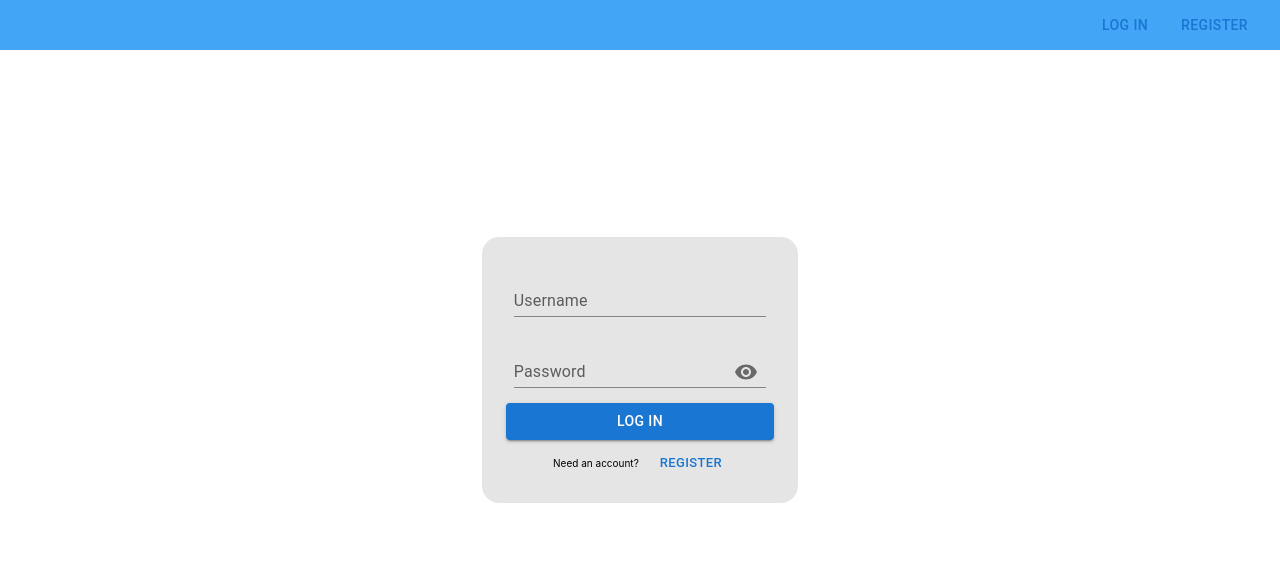
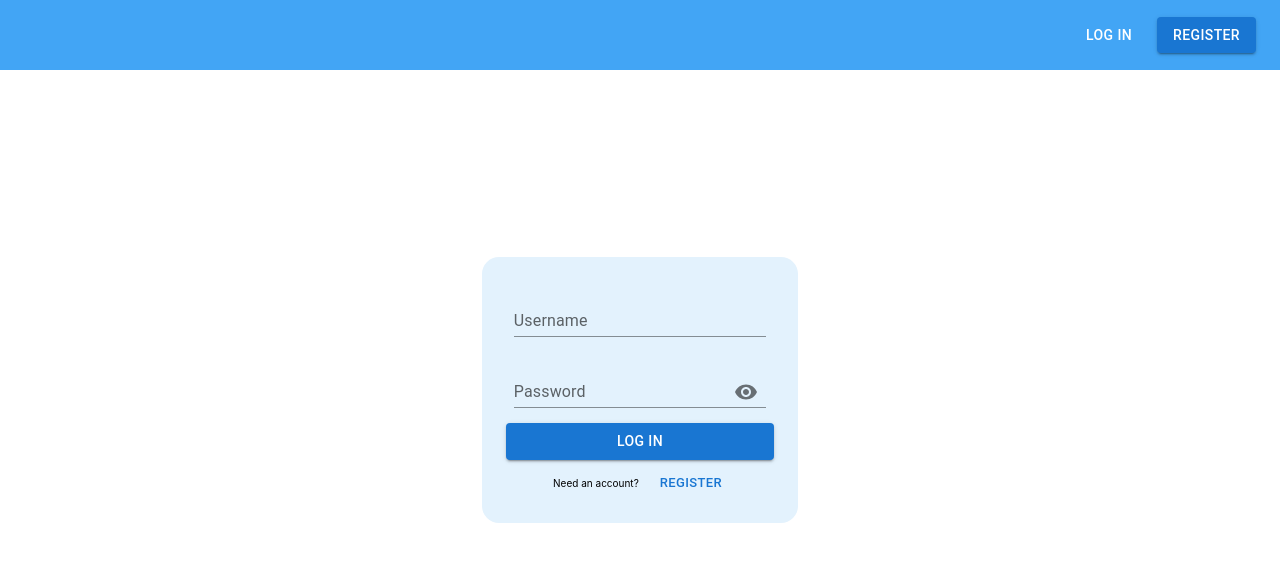
Before and after one commit to daZepelin/mern_login_boilerplate, a React (Create React App) app in the folder client/: page /login in a window 1280 px wide. Shown: the top 562 px of the page. Built offline with nearby package versions, Linux system fonts and the light colour scheme; no server answers.

Commit message:
tweal(client): style

```diff
--- a/client/src/components/App.tsx
+++ b/client/src/components/App.tsx
@@ -4,13 +4,21 @@ import { Route, Routes } from "react-router-dom";
 import Login from "../pages/user/login/Login";
 import Register from "../pages/user/register/Register";
 import UserFormContainer from "../pages/user/UserFormContainer";
+import { Typography } from "@mui/material";
 
 function App() {
   return (
     <div className="App">
       <NavBar />
       <Routes>
-        <Route path="/" element={<h2>Home</h2>}></Route>
+        <Route
+          path="/"
+          element={
+            <Typography variant="h2" sx={{ color: "primary.dark" }}>
+              Home
+            </Typography>
+          }
+        ></Route>
         <Route element={<UserFormContainer />}>
           <Route path="/register" element={<Register />} />
           <Route path="/login" element={<Login />} />
--- a/client/src/components/navbar/NavBar.tsx
+++ b/client/src/components/navbar/NavBar.tsx
@@ -10,12 +10,13 @@ const NavBar = () => {
   return (
     <Box
       sx={{
-        bgcolor: 'primary.light',
+        bgcolor: "primary.light",
+        color: "white",
         display: "flex",
         alignItems: "center",
         justifyContent: "flex-end",
         width: "100%",
-        height: "50px",
+        height: "70px",
         boxSizing: "border-box",
         gap: 3,
         pl: 3,
@@ -25,6 +26,10 @@ const NavBar = () => {
       <Box>{loggedInUser && `Logged in as ${loggedInUser?.username}`}</Box>
       {loggedInUser ? (
         <Button
+          sx={{
+            color: "white",
+          }}
+          variant="contained"
           onClick={() => {
             fetchApi({ path: "/api/users/logout", method: "POST" }).then(() => {
               navigate("/");
@@ -36,8 +41,19 @@ const NavBar = () => {
         </Button>
       ) : (
         <Box sx={{ display: "flex", gap: 2 }}>
-          <Button onClick={() => navigate("/login")}>Log In</Button>
-          <Button onClick={() => navigate("/register")}>Register</Button>
+          <Button
+            sx={{ color: "white" }}
+            onClick={() => navigate("/login")}
+          >
+            Log In
+          </Button>
+          <Button
+            variant="contained"
+            sx={{ color: "white" }}
+            onClick={() => navigate("/register")}
+          >
+            Register
+          </Button>
         </Box>
       )}
     </Box>
--- a/client/src/pages/user/UserFormContainer.tsx
+++ b/client/src/pages/user/UserFormContainer.tsx
@@ -37,7 +37,7 @@ const UserFormContainer = () => {
       >
         <Box
           sx={{
-            background: "rgba(0,0,0,0.1)",
+            bgcolor: "#e3f2fd",
             maxWidth: "500px",
             p: 3,
             height: "fit-content",
```
